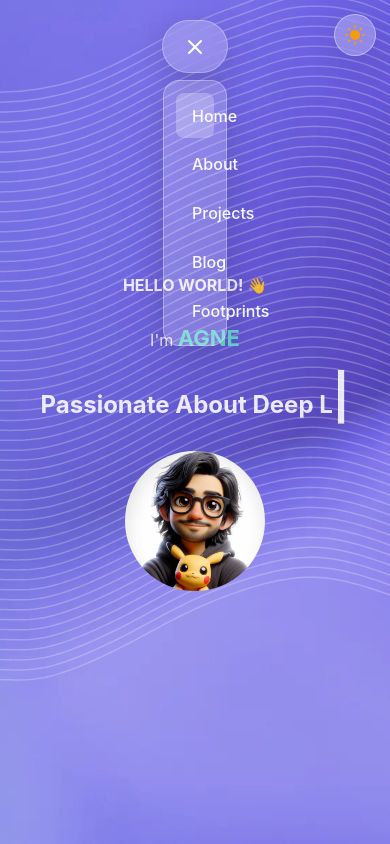
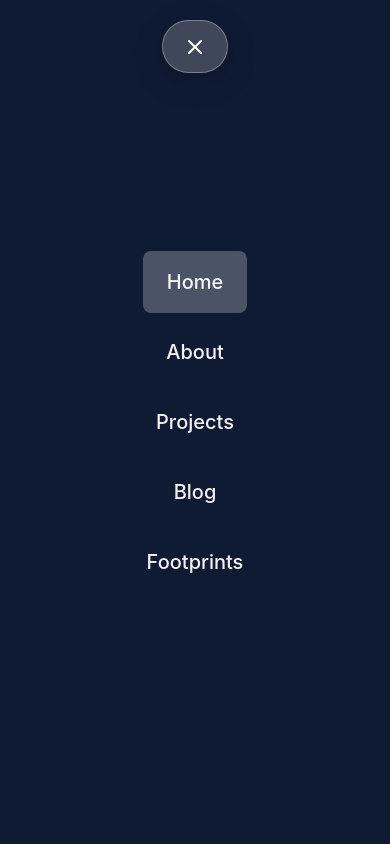
Before and after one commit to Agneypraseed/Agneypraseed.github.io, a React (Vite) app: page /projects in a window 390 px wide. Both pictures are taken after a click on the button 195 px from the left and 46 px from the top of the page. Shown: the top 844 px of the page. Built offline with nearby package versions, Linux system fonts and the light colour scheme.

Commit message:
Fixed mobile hamburger menu overlay

```diff
--- a/package.json
+++ b/package.json
@@ -13,7 +13,6 @@
     "preview": "vite preview"
   },
   "dependencies": {
-    "p5": "^1.11.1",
     "react": "^18.2.0",
     "react-dom": "^18.2.0",
     "react-globe.gl": "^2.37.0",
--- a/src/components/CanvasBackground.jsx
+++ b/src/components/CanvasBackground.jsx
@@ -1,55 +1,88 @@
-import React, { useRef, useEffect } from "react";
-import p5 from "p5";
+import { useRef, useEffect } from "react";
 
 const CanvasBackground = ({ darkMode }) => {
-    const canvasRef = useRef();
+    const canvasRef = useRef(null);
+    const animRef = useRef(null);
 
     useEffect(() => {
-        const sketch = (p) => {
-            let phase = 0;
+        const canvas = canvasRef.current;
+        if (!canvas) return;
+        const ctx = canvas.getContext("2d");
 
-            p.setup = () => {
-                const canvas = p.createCanvas(p.windowWidth, p.windowHeight);
-                canvas.parent(canvasRef.current);
-            };
+        const resize = () => {
+            canvas.width = window.innerWidth;
+            canvas.height = window.innerHeight;
+        };
+        resize();
+        window.addEventListener("resize", resize);
 
-            p.draw = () => {
-                p.clear();
-                p.noFill();
-                // Adjust stroke color based on dark mode
-                const strokeOpacity = darkMode ? 40 : 60;
-                p.stroke(255, 255, 255, strokeOpacity);
-                p.strokeWeight(1.5);
+        let time = 0;
 
-                // Draw multiple wave lines
-                for (let i = 0; i < 60; i++) { // Increased number of lines
-                    p.beginShape();
-                    for (let x = 0; x < p.width + 100; x += 5) { // Smaller step for smoother curves
-                        // Calculate y position using sine wave and noise
-                        const baseY = i * 10; // Spacing between lines
-                        const noiseVal = p.noise(x * 0.002 + phase, i * 0.002, phase);
-                        const y = baseY + p.sin(x * 0.01 + phase) * 50 + noiseVal * 100;
+        const drawWave = (yBase, amplitude, wavelength, speed, opacity, lineWidth) => {
+            ctx.beginPath();
+            ctx.strokeStyle = darkMode
+                ? `rgba(160, 140, 255, ${opacity})`
+                : `rgba(255, 255, 255, ${opacity})`;
+            ctx.lineWidth = lineWidth;
 
-                        p.vertex(x, y);
-                    }
-                    p.endShape();
-                }
-
-                phase += 1.003; // Faster Fan like movement
-            };
-
-            p.windowResized = () => {
-                p.resizeCanvas(p.windowWidth, p.windowHeight);
-            };
+            for (let x = 0; x <= canvas.width; x += 2) {
+                const y =
+                    yBase +
+                    Math.sin(x / wavelength + time * speed) * amplitude +
+                    Math.sin(x / (wavelength * 0.6) + time * speed * 1.3) * (amplitude * 0.3);
+                if (x === 0) ctx.moveTo(x, y);
+                else ctx.lineTo(x, y);
+            }
+            ctx.stroke();
         };
 
-        const p5Instance = new p5(sketch);
+        const animate = () => {
+            ctx.clearRect(0, 0, canvas.width, canvas.height);
+
+            const h = canvas.height;
+
+            // Layer 1 — slow, large, background waves
+            drawWave(h * 0.3, 40, 300, 0.4, 0.06, 1.5);
+            drawWave(h * 0.5, 50, 350, 0.35, 0.05, 1.5);
+            drawWave(h * 0.7, 45, 280, 0.45, 0.06, 1.5);
+
+            // Layer 2 — medium waves
+            drawWave(h * 0.25, 30, 200, 0.6, 0.1, 1.2);
+            drawWave(h * 0.45, 35, 220, 0.55, 0.08, 1.2);
+            drawWave(h * 0.6, 30, 250, 0.5, 0.1, 1.2);
+            drawWave(h * 0.8, 25, 180, 0.65, 0.08, 1.2);
+
+            // Layer 3 — foreground accent waves
+            drawWave(h * 0.35, 20, 150, 0.8, 0.15, 1);
+            drawWave(h * 0.55, 25, 170, 0.7, 0.12, 1);
+            drawWave(h * 0.75, 22, 160, 0.75, 0.14, 1);
+
+            time += 0.01;
+            animRef.current = requestAnimationFrame(animate);
+        };
+
+        animate();
+
         return () => {
-            p5Instance.remove();
+            window.removeEventListener("resize", resize);
+            if (animRef.current) cancelAnimationFrame(animRef.current);
         };
     }, [darkMode]);
 
-    return <div ref={canvasRef} style={{ position: "absolute", top: 0, left: 0, width: "100%", height: "100%", zIndex: 10, pointerEvents: "none", overflow: "hidden" }} />;
+    return (
+        <canvas
+            ref={canvasRef}
+            style={{
+                position: "absolute",
+                top: 0,
+                left: 0,
+                width: "100%",
+                height: "100%",
+                zIndex: 10,
+                pointerEvents: "none",
+            }}
+        />
+    );
 };
 
 export default CanvasBackground;
--- a/src/components/Navbar.jsx
+++ b/src/components/Navbar.jsx
@@ -61,7 +61,23 @@ const Navbar = ({ darkMode, isHomePage }) => {
         { to: "/footprints", label: "Footprints" },
     ];
 
+    const mobileLinkStyle = {
+        ...linkStyle,
+        fontSize: "1.25rem",
+        padding: "1rem 1.5rem",
+    };
+
+    const mobileActiveLinkStyle = {
+        ...mobileLinkStyle,
+        background: useWhiteBg
+            ? "rgba(0, 0, 0, 0.08)"
+            : darkMode
+                ? "rgba(255, 255, 255, 0.15)"
+                : "rgba(255, 255, 255, 0.25)",
+    };
+
     return (
+        <>
             <nav style={{
                 position: "fixed",
                 top: "20px",
@@ -105,17 +121,9 @@ const Navbar = ({ darkMode, isHomePage }) => {
                     </svg>
                 </button>
 
-            {/* Nav links — desktop visible, mobile: toggled */}
-            <div
-                className={`nav-links${menuOpen ? " open" : ""}`}
-                style={isMobile && menuOpen ? {
-                    background: navBg,
-                    backdropFilter: "blur(12px)",
-                    WebkitBackdropFilter: "blur(12px)",
-                    border: navBorder,
-                    boxShadow: "0 8px 32px rgba(0, 0, 0, 0.15)",
-                } : {}}
-            >
+                {/* Desktop nav links — inside the pill */}
+                {!isMobile && (
+                    <div className="nav-links" style={{ display: "flex" }}>
                         {links.map(({ to, label }) => (
                             <NavLink
                                 key={to}
@@ -136,7 +144,53 @@ const Navbar = ({ darkMode, isHomePage }) => {
                             </NavLink>
                         ))}
                     </div>
+                )}
             </nav>
+
+            {/* Mobile fullscreen overlay — rendered OUTSIDE the nav pill */}
+            {isMobile && menuOpen && (
+                <div
+                    style={{
+                        position: "fixed",
+                        top: 0,
+                        left: 0,
+                        width: "100vw",
+                        height: "100vh",
+                        background: useWhiteBg
+                            ? "#ffffff"
+                            : darkMode
+                                ? "#1a1a1a"
+                                : "#0f1b33",
+                        zIndex: 999,
+                        display: "flex",
+                        flexDirection: "column",
+                        alignItems: "center",
+                        justifyContent: "center",
+                        gap: "0.5rem",
+                    }}
+                >
+                    {links.map(({ to, label }) => (
+                        <NavLink
+                            key={to}
+                            to={to}
+                            style={({ isActive }) => isActive ? mobileActiveLinkStyle : mobileLinkStyle}
+                            onMouseEnter={(e) => {
+                                if (!e.currentTarget.classList.contains("active")) {
+                                    e.currentTarget.style.background = hoverBg;
+                                }
+                            }}
+                            onMouseLeave={(e) => {
+                                if (!e.currentTarget.classList.contains("active")) {
+                                    e.currentTarget.style.background = "transparent";
+                                }
+                            }}
+                        >
+                            {label}
+                        </NavLink>
+                    ))}
+                </div>
+            )}
+        </>
     );
 };
 
--- a/src/index.css
+++ b/src/index.css
@@ -104,14 +104,18 @@ html, body, #root {
     .nav-links {
         display: none;
         flex-direction: column;
-        position: absolute;
-        top: 100%;
+        position: fixed;
+        top: 0;
         left: 0;
         right: 0;
-        margin-top: 0.5rem;
-        padding: 0.75rem;
-        border-radius: 16px;
-        gap: 0.25rem;
+        bottom: 0;
+        width: 100vw;
+        height: 100vh;
+        padding: 6rem 2rem 2rem;
+        gap: 0.5rem;
+        align-items: center;
+        justify-content: center;
+        z-index: 999;
     }
 
     .nav-links.open {
--- a/src/pages/HomePage.jsx
+++ b/src/pages/HomePage.jsx
@@ -52,7 +52,7 @@ const HomePage = ({ darkMode }) => {
                         </strong>
                         <h3>
                             <TypedText
-                                strings={["FULL STACK DEVELOPER", "Passionate About Deep Learning "]}
+                                strings={["FULL STACK DEVELOPER", "Building Intelligent Systems"]}
                                 startDelay={300}
                                 typeSpeed={100}
                                 backSpeed={100}
```
Also changed, not shown: 1 other file (tests, documents, lock files or other folders). Lines whose indentation alone changed are shown as unchanged.
